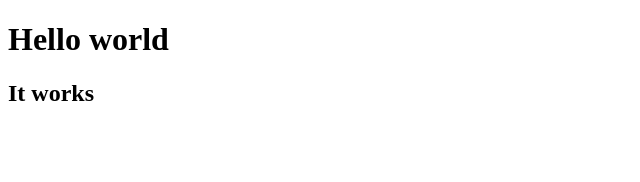
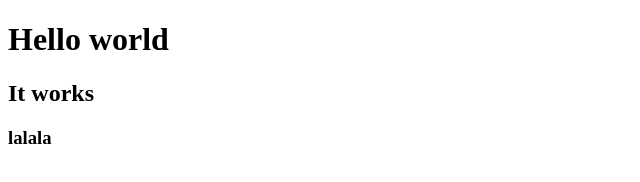
Before and after one commit to PopCristianMihail/to-do-list, a plain HTML site: page client/index.html in a window 1280 px wide. Shown: the full height of the page, 0-640 px from the left. Drawn offline with Linux system fonts and the light colour scheme.

Commit message:
da ba xD

```diff
--- a/client/index.html
+++ b/client/index.html
@@ -12,5 +12,8 @@
     <h2>
         It works
     </h2>
+    <h3>
+        lalala
+    </h3>
 </body>
 </html>
```
